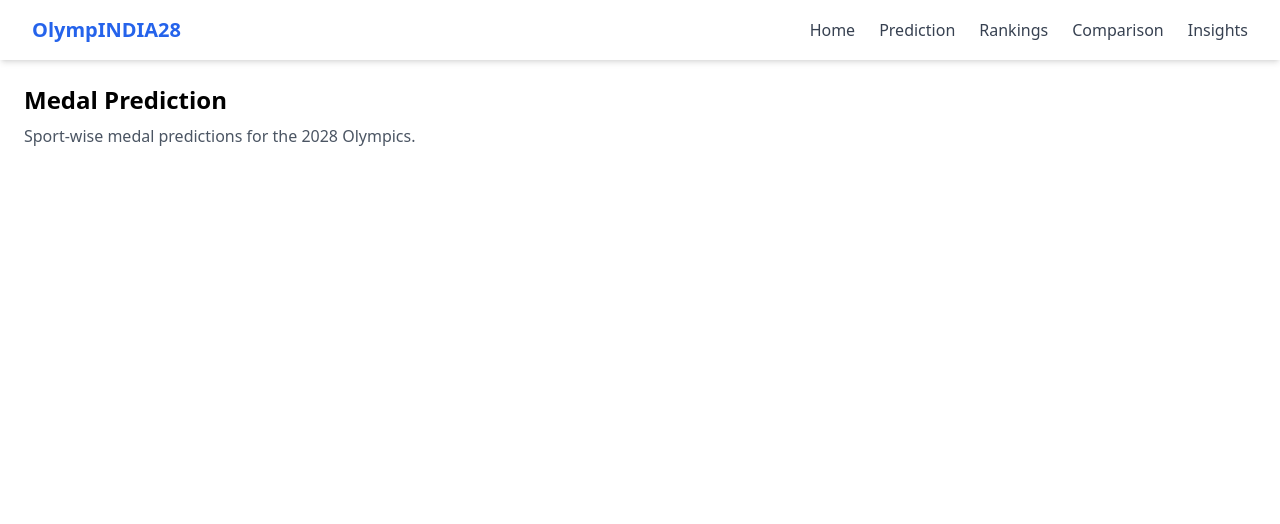
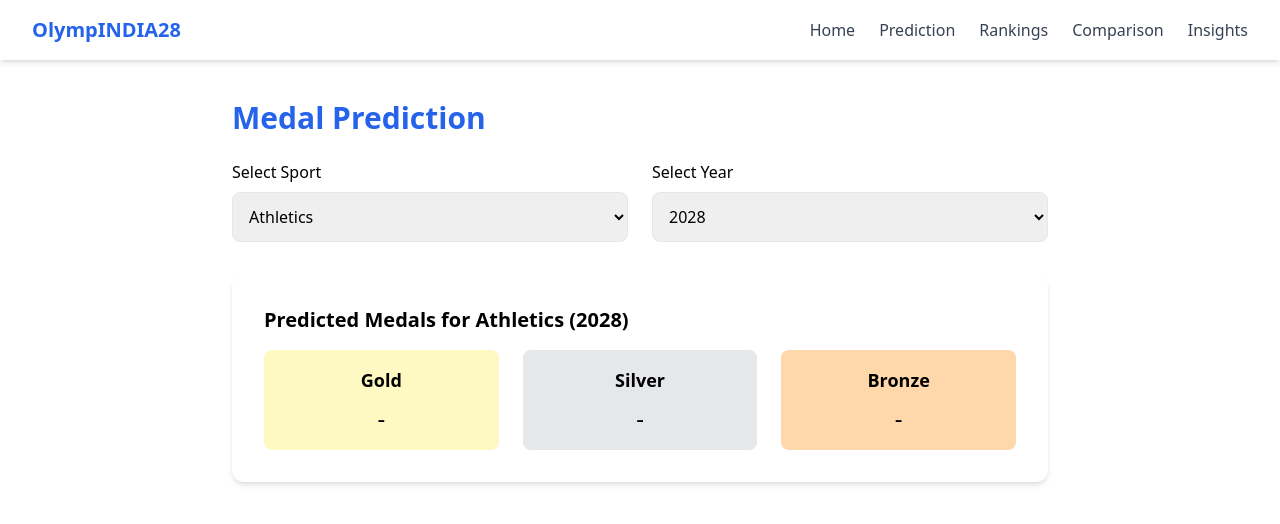
Before and after one commit to ParikhSrujan/OlympIndia28, a React app in the folder frontend/: page /prediction in a window 1280 px wide. Shown: the top 524 px of the page. Built offline with nearby package versions, Linux system fonts and the light colour scheme; the HTML template or start-up script is replaced by a standard one.

Commit message:
Added interactive layout for Prediction page

```diff
--- a/frontend/src/pages/prediction.jsx
+++ b/frontend/src/pages/prediction.jsx
@@ -1,13 +1,69 @@
+import { useState } from "react";
+
 function Prediction() {
+  const [sport, setSport] = useState("Athletics");
+  const [year, setYear] = useState(2028);
+
   return (
-    <div className="p-6">
-      <h1 className="text-2xl font-semibold mb-2">
+    <div className="p-10 max-w-4xl mx-auto">
+      <h1 className="text-3xl font-bold text-blue-600 mb-6">
         Medal Prediction
       </h1>
 
-      <p className="text-gray-600">
-        Sport-wise medal predictions for the 2028 Olympics.
-      </p>
+      {/* Selectors */}
+      <div className="flex flex-col md:flex-row gap-6 mb-8">
+        {/* Sport Dropdown */}
+        <div className="flex flex-col w-full">
+          <label className="mb-2 font-medium">Select Sport</label>
+          <select
+            className="border rounded-lg p-3"
+            value={sport}
+            onChange={(e) => setSport(e.target.value)}
+          >
+            <option>Athletics</option>
+            <option>Shooting</option>
+            <option>Wrestling</option>
+            <option>Badminton</option>
+            <option>Boxing</option>
+          </select>
+        </div>
+
+        {/* Year Dropdown */}
+        <div className="flex flex-col w-full">
+          <label className="mb-2 font-medium">Select Year</label>
+          <select
+            className="border rounded-lg p-3"
+            value={year}
+            onChange={(e) => setYear(e.target.value)}
+          >
+            <option value={2028}>2028</option>
+          </select>
+        </div>
+      </div>
+
+      {/* Result Box (placeholder for ML output) */}
+      <div className="bg-white shadow-md rounded-xl p-8">
+        <h2 className="text-xl font-semibold mb-4">
+          Predicted Medals for {sport} ({year})
+        </h2>
+
+        <div className="grid grid-cols-3 gap-6 text-center">
+          <div className="bg-yellow-100 rounded-lg p-4">
+            <p className="font-bold text-lg">Gold</p>
+            <p className="text-2xl mt-2">-</p>
+          </div>
+
+          <div className="bg-gray-200 rounded-lg p-4">
+            <p className="font-bold text-lg">Silver</p>
+            <p className="text-2xl mt-2">-</p>
+          </div>
+
+          <div className="bg-orange-200 rounded-lg p-4">
+            <p className="font-bold text-lg">Bronze</p>
+            <p className="text-2xl mt-2">-</p>
+          </div>
+        </div>
+      </div>
     </div>
   );
 }
```
